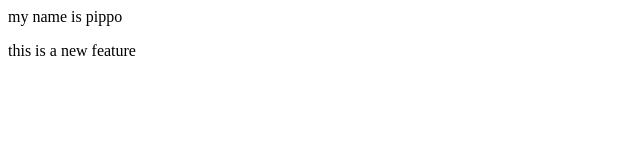
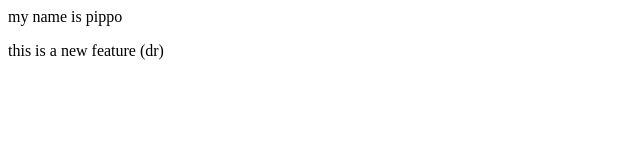
Before and after one commit to LearningExploring7489/otherFolder, a plain HTML site: page index.html in a window 1280 px wide. Shown: the full height of the page, 0-640 px from the left. Drawn offline with Linux system fonts and the light colour scheme.

Commit message:
again modified

```diff
--- a/index.html
+++ b/index.html
@@ -1,2 +1,2 @@
 <p> my name is pippo </p>
-<p>this is a new feature </p>
+<p>this is a new feature (dr) </p>
```
